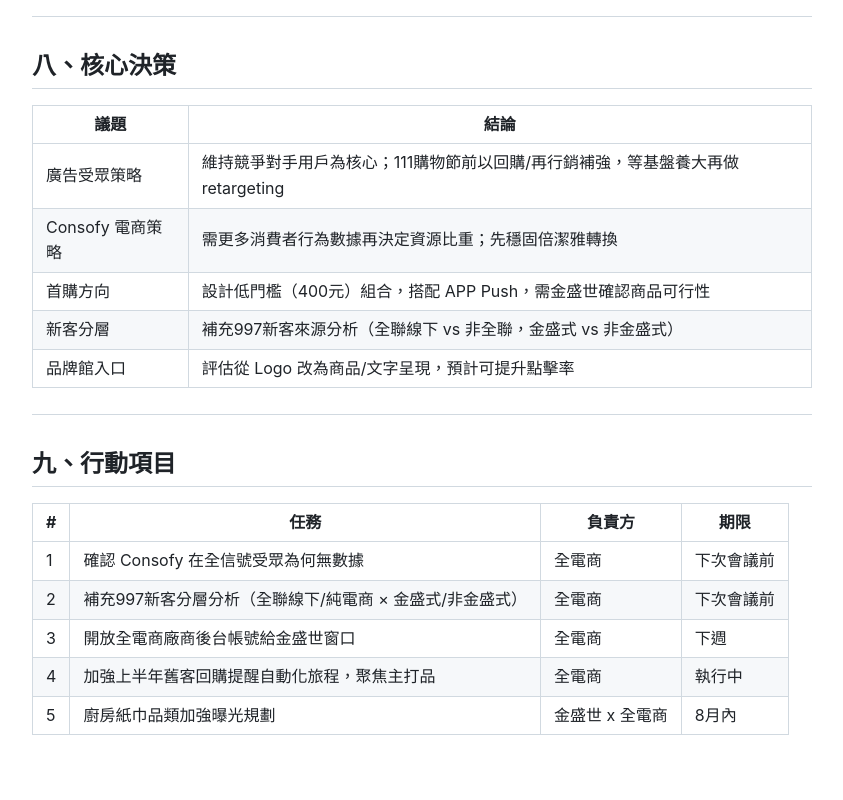
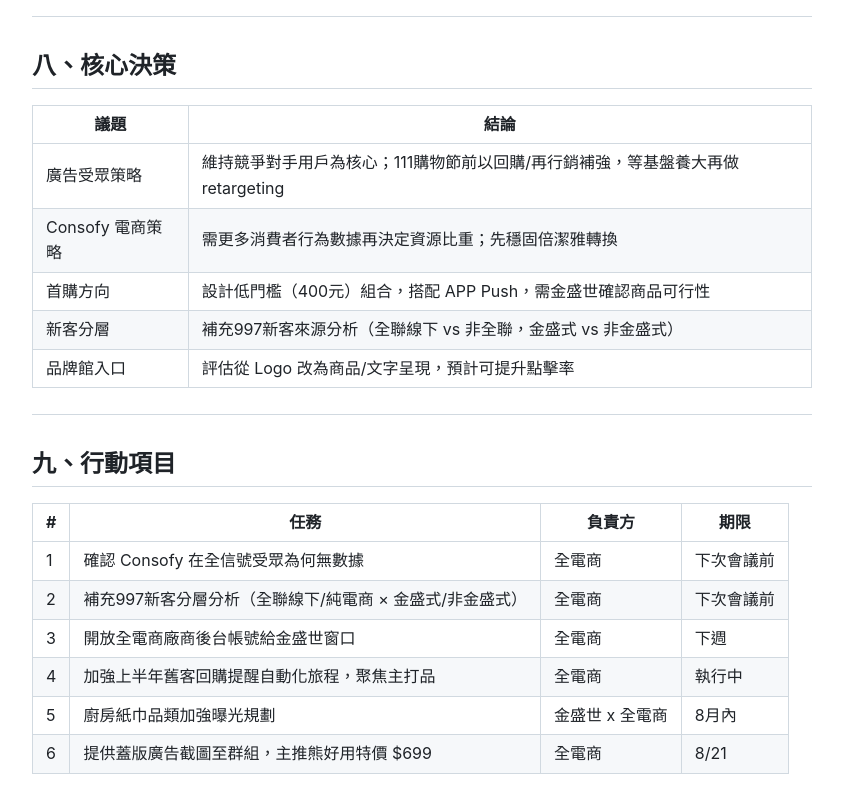
Before and after one commit to angelpxmart-jpg/jbp-monthly-2026-08-07, a plain HTML site: page index.html in a window 1280 px wide. Shown: the part 4611-5411 px from the top of the page, without its empty margins (350-1193 px from the left). Drawn offline with Linux system fonts and the light colour scheme.

Commit message:
add: 行動項目 #6 蓋版廣告截圖 8/21

```diff
--- a/index.html
+++ b/index.html
@@ -421,6 +421,12 @@ body{margin:0;background:var(--bg);color:var(--fg);font-family:-apple-system,Bli
 <td>金盛世 x 全電商</td>
 <td>8月內</td>
 </tr>
+<tr>
+<td>6</td>
+<td>提供蓋版廣告截圖至群組，主推熊好用特價 $699</td>
+<td>全電商</td>
+<td>8/21</td>
+</tr>
 </tbody>
 </table>
 
```
